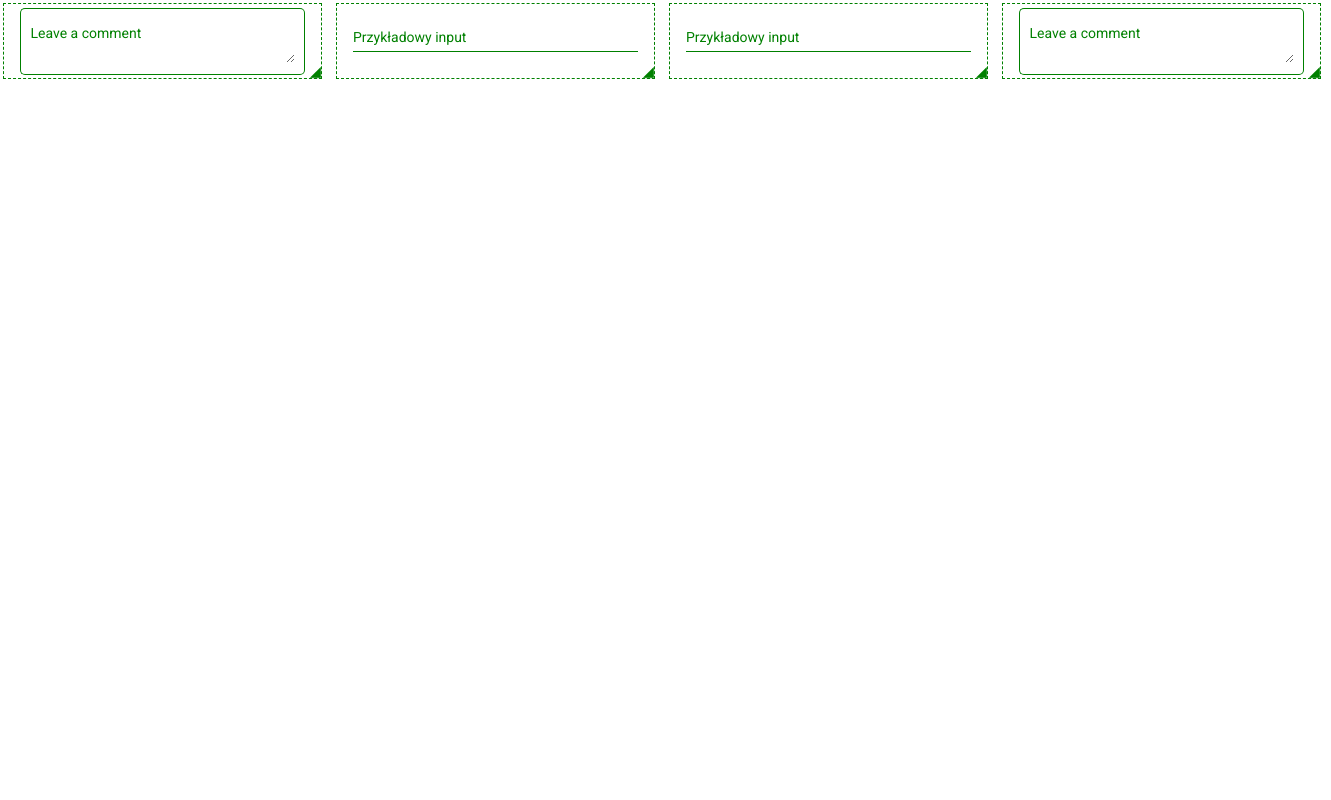
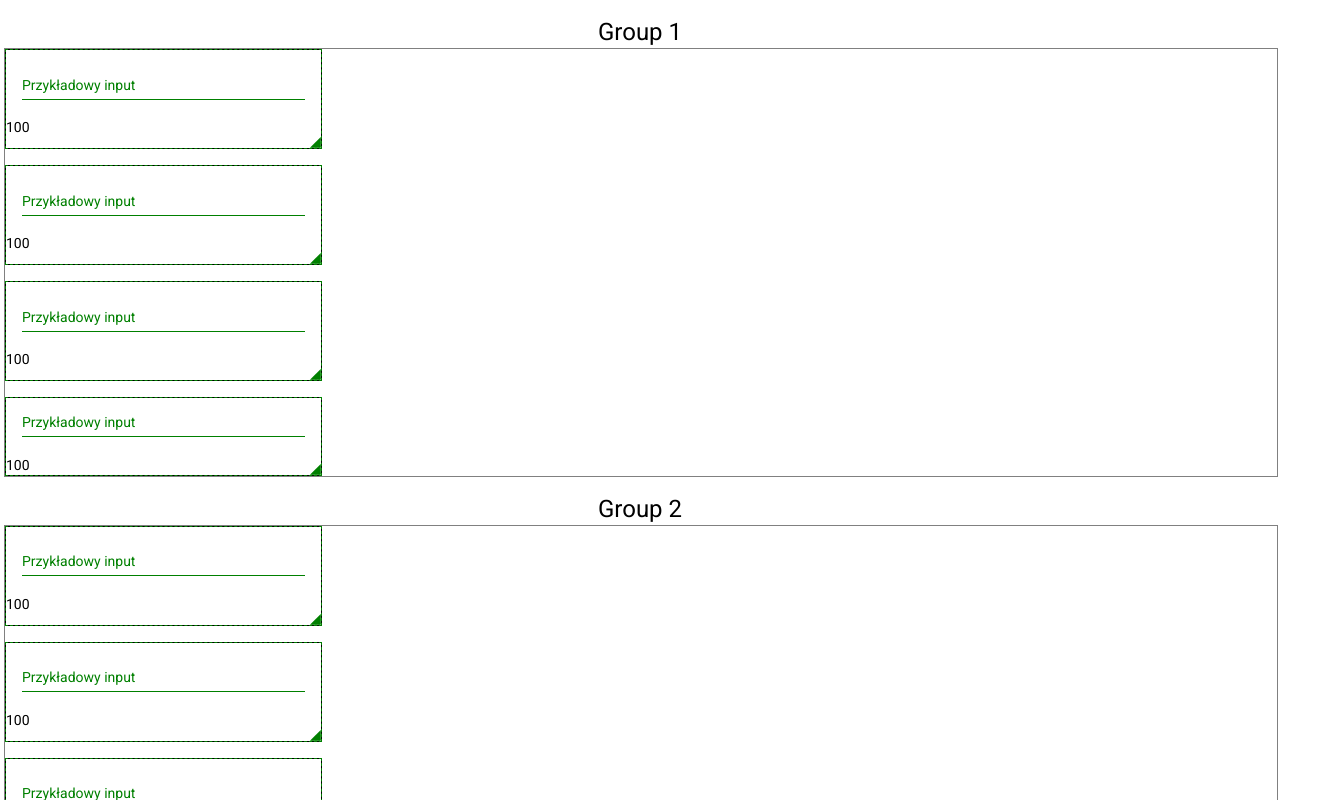
Before and after one commit to ewelina-slepko/FromDesignerPrototype, an Angular app: page / in a window 1280 px wide. Shown: the top 800 px of the page, 1331 px wide, since content can reach past the window. Built offline with nearby package versions, Linux system fonts and the light colour scheme.

Commit message:
Changed data structure

```diff
--- a/src/app/app.component.html
+++ b/src/app/app.component.html
@@ -1,3 +1,5 @@
 <div class="container">
-  <app-group></app-group>
+  <app-group *ngFor="let group of definition.groups"
+             [fields]="getFields(group.id)"
+             [item]="group"></app-group>
 </div>
--- a/src/app/app.component.ts
+++ b/src/app/app.component.ts
@@ -1,4 +1,5 @@
-import { Component } from '@angular/core';
+import {Component} from '@angular/core';
+import {definition, FieldDto} from './group/mockData';
 
 @Component({
   selector: 'app-root',
@@ -6,4 +7,9 @@ import { Component } from '@angular/core';
   styleUrls: ['./app.component.scss']
 })
 export class AppComponent {
+  definition = definition;
+
+  getFields(id: string): FieldDto[] {
+    return definition.fields.filter(item => item.designSettings.groupId === id);
+  }
 }
--- a/src/app/group/group.component.html
+++ b/src/app/group/group.component.html
@@ -1,5 +1,8 @@
-<div class="grid" [style.grid-template-columns]="templateColumns">
-  <div *ngFor="let element of groupArea; let i = index" [style.grid-area]="element">
+<h1 class="header">{{item.name}}</h1>
+<div class="grid"
+     [style.grid-template-columns]="templateColumns"
+     [style.grid-template-rows]="templateRows">
+  <div *ngFor="let element of groupArea; let i = index" [style.grid-area]="element" class="cell">
     <app-resizable-element
       (resizeEmitter)="setElementSize($event, i)"
       (dropEmitter)="drop($event, i)"
@@ -7,15 +10,10 @@
       [templateColumns]="templateColumns"
       [cellWidth]="gridCellWidth"
       [cellHeight]="gridCellHeight">
-      <mat-form-field *ngIf="!isTextArea(i)" [style.width]="'100%'">
+      <mat-form-field [style.width]="'100%'">
         <input matInput
                placeholder="Przykładowy input"
                type="textarea">
-      </mat-form-field>
-
-      <mat-form-field *ngIf="isTextArea(i)" [style.width]="'100%'" appearance="outline">
-        <mat-label>Leave a comment</mat-label>
-        <textarea matInput placeholder="Ex. It makes me feel..."></textarea>
       </mat-form-field>
     </app-resizable-element>
   </div>
--- a/src/app/group/group.component.scss
+++ b/src/app/group/group.component.scss
@@ -2,7 +2,9 @@
   width: 100%;
   display: grid;
   grid-gap: 1rem;
-  grid-template-columns: repeat(4, 300px)
+  grid-template-columns: repeat(4, 300px);
+  border: gray solid 1px;
+  margin-bottom: 1rem;
 }
 
 .shadow {
@@ -13,3 +15,12 @@
   margin-left: 1rem !important;
   margin-right: 1rem !important;
 }
+
+.cell {
+  border: 1px black solid;
+}
+
+.header {
+  margin: 1rem 1rem 0 1rem;
+  text-align: center;
+}
--- a/src/app/group/group.component.ts
+++ b/src/app/group/group.component.ts
@@ -1,6 +1,6 @@
-import {Component} from '@angular/core';
-import {ElementData, ElementOnGrid} from '../shared/resizable-element/dtos';
-import {group} from './mockData';
+import {Component, Input, OnInit} from '@angular/core';
+import {ElementData, ElementOnGrid, ElementSize} from '../shared/resizable-element/dtos';
+import {FieldDto, group, GroupDto} from './mockData';
 
 @Component({
   selector: 'app-group',
@@ -8,13 +8,18 @@ import {group} from './mockData';
   styleUrls: ['./group.component.scss']
 })
 
-export class GroupComponent {
+export class GroupComponent implements OnInit {
+
+  @Input() item!: GroupDto;
+  @Input() fields!: FieldDto[];
 
   group = group as ElementOnGrid[];
   shadow = {} as ElementOnGrid;
 
   columns = 4;
+  rows = group.length - 1;
   gridGapsWidth = (this.columns - 1) * 4;
+  gridGaspsHeight = (this.rows - 1) * 4;
   gridCellWidth = (window.innerWidth - this.gridGapsWidth) / this.columns;
   gridCellHeight = 100;
   shadowWidth!: number;
@@ -22,15 +27,33 @@ export class GroupComponent {
 
   isDragActive!: boolean;
 
-  setElementSize(width: number, index: number): void {
-    const compare = Math.ceil(width / this.gridCellWidth) + 1;
-    this.group[index].columnEnd = compare + this.group[index].columnStart - 1;
+  ngOnInit(): void {
+    console.log('group', this.item, 'fields', this.fields);
+  }
+
+  setElementSize(elementSize: ElementSize, i: number): void {
+    if (elementSize.width) {
+      const compare = Math.ceil(elementSize.width / this.gridCellWidth) + 1;
+      console.log('width compare', compare);
+      this.group[i].columnEnd = compare + this.group[i].columnStart - 1;
+      console.log('column end', this.group[i].columnEnd);
+    }
+
+    if (elementSize.height) {
+      const compare = Math.ceil(elementSize.height / this.gridCellHeight) + 1;
+      console.log('height compare', compare);
+      this.group[i].rowEnd = compare + this.group[i].rowStart - 1;
+      console.log('row end', this.group[i].rowEnd);
+    }
+    // this.setShadeX(i);
+    // this.setShadeY(i);
   }
 
   drag(data: ElementData, index: number): void {
     this.isDragActive = true;
     this.setShadeX(data.left, index);
     this.setShadeY(data.top, index);
+    console.log('data', data);
   }
 
   drop(element: ElementData, index: number): void {
@@ -61,10 +84,6 @@ export class GroupComponent {
     this.shadowHeight = this.getSelectedElementHeight(i);
     this.shadow.rowStart = this.calcRowStart(yPos, this.shadowHeight);
     this.shadow.rowEnd = this.calcRowEnd(yPos, this.shadowHeight);
-  }
-
-  isTextArea(i: number): boolean {
-    return this.group[i].textarea;
   }
 
   private getSelectedElementWidth(i: number): number {
@@ -101,6 +120,10 @@ export class GroupComponent {
     return `repeat(${this.columns}, ${this.gridCellWidth}px)`;
   }
 
+  get templateRows(): string {
+    return `repeat(${this.rows}, ${this.gridCellHeight}px)`;
+  }
+
   get dragShadeArea(): string {
     return `${this.shadow.rowStart} / ${this.shadow.columnStart} / ${this.shadow.rowEnd} / ${this.shadow.columnEnd}`;
   }
--- a/src/app/group/mockData.ts
+++ b/src/app/group/mockData.ts
@@ -4,24 +4,149 @@ export const group = [
     rowEnd: 1,
     columnStart: 1,
     columnEnd: 1,
-    textarea: true,
   }, {
-    rowStart: 1,
-    rowEnd: 1,
-    columnStart: 2,
-    columnEnd: 2,
-    textarea: false,
+    rowStart: 2,
+    rowEnd: 2,
+    columnStart: 1,
+    columnEnd: 1,
   }, {
-    rowStart: 1,
-    rowEnd: 1,
-    columnStart: 3,
-    columnEnd: 3,
-    textarea: false,
+    rowStart: 3,
+    rowEnd: 3,
+    columnStart: 1,
+    columnEnd: 1,
   }, {
-    rowStart: 1,
-    rowEnd: 1,
-    columnStart: 4,
-    columnEnd: 4,
-    textarea: true
+    rowStart: 4,
+    rowEnd: 4,
+    columnStart: 1,
+    columnEnd: 1,
   }
 ];
+
+export interface DefinitionDto {
+  groups: GroupDto[];
+  fields: FieldDto[];
+}
+
+export interface GroupDto {
+  name: string;
+  index: number;
+  id: string;
+}
+
+export interface FieldDto {
+  label: string;
+  designSettings: DesignSettingsDto;
+}
+
+export interface DesignSettingsDto {
+  groupId: string;
+  position: PositionDto;
+}
+
+export interface PositionDto {
+  rowStart: number;
+  rowEnd: number;
+  columnStart: number;
+  columnEnd: number;
+}
+
+export const definition: DefinitionDto = {
+  groups: [
+    {name: 'Group 1', index: 0, id: '1'},
+    {name: 'Group 2', index: 1, id: '2'},
+    {name: 'Group 3', index: 2, id: '3'},
+  ],
+  fields: [
+    {
+      label: 'Pole 1',
+      designSettings:
+        {
+          groupId: '1',
+          position: {
+            rowStart: 1,
+            rowEnd: 1,
+            columnStart: 1,
+            columnEnd: 1,
+          }
+        }
+    },
+    {
+      label: 'Pole 2',
+      designSettings:
+        {
+          groupId: '1',
+          position: {
+            rowStart: 2,
+            rowEnd: 2,
+            columnStart: 1,
+            columnEnd: 1,
+          }
+        }
+    },
+    {
+      label: 'Pole 3',
+      designSettings:
+        {
+          groupId: '1',
+          position: {
+            rowStart: 3,
+            rowEnd: 3,
+            columnStart: 1,
+            columnEnd: 1,
+          }
+        }
+    },
+    {
+      label: 'Pole 4',
+      designSettings:
+        {
+          groupId: '1',
+          position: {
+            rowStart: 3,
+            rowEnd: 3,
+            columnStart: 1,
+            columnEnd: 1,
+          }
+        }
+    },
+    {
+      label: 'Pole 5',
+      designSettings:
+        {
+          groupId: '2',
+          position: {
+            rowStart: 1,
+            rowEnd: 1,
+            columnStart: 1,
+            columnEnd: 1,
+          }
+        }
+    },
+    {
+      label: 'Pole 6',
+      designSettings:
+        {
+          groupId: '2',
+          position: {
+            rowStart: 1,
+            rowEnd: 1,
+            columnStart: 2,
+            columnEnd: 2,
+          }
+        }
+    },
+    {
+      label: 'Pole 7',
+      designSettings:
+        {
+          groupId: '3',
+          position: {
+            rowStart: 1,
+            rowEnd: 1,
+            columnStart: 3,
+            columnEnd: 3,
+          }
+        }
+    }
+  ]
+};
--- a/src/app/shared/resizable-element/dtos.ts
+++ b/src/app/shared/resizable-element/dtos.ts
@@ -12,9 +12,12 @@ export interface ElementOnGrid {
   textarea: boolean;
 }
 
-export interface ElementData {
+export interface ElementData extends ElementSize {
   left: number;
   top: number;
+}
+
+export interface ElementSize {
   width: number;
   height: number;
 }
--- a/src/app/shared/resizable-element/resizable-element.component.html
+++ b/src/app/shared/resizable-element/resizable-element.component.html
@@ -1,4 +1,4 @@
-<div #resizableElementRef class="resizable-draggable"
+<div *ngIf="resizableElement" #resizableElementRef class="resizable-draggable"
      [style.width.px]="resizableElement.width"
      [style.height.px]="resizableElement.height"
      [style.transform]="'translate3d('+ resizableElement.left + 'px,' + resizableElement.top + 'px,' + '0px)'"
@@ -7,6 +7,7 @@
      (window:mouseup)="setStatus($event, 0)"
 >
   <ng-content [style.width]="'100%'"></ng-content>
+  {{cellHeight}}
 
   <div class="resize-action" (mousedown)="setStatus($event, 1)"></div>
 </div>
--- a/src/app/shared/resizable-element/resizable-element.component.ts
+++ b/src/app/shared/resizable-element/resizable-element.component.ts
@@ -1,5 +1,5 @@
 import {AfterViewInit, Component, ElementRef, EventEmitter, HostListener, Input, OnInit, Output, ViewChild} from '@angular/core';
-import {AxisCoordinates, ElementData, ElementPosition, MousePosition, Status} from './dtos';
+import {AxisCoordinates, ElementData, ElementPosition, ElementSize, MousePosition, Status} from './dtos';
 
 @Component({
   selector: 'app-resizable-element',
@@ -13,7 +13,7 @@ export class ResizableElementComponent implements AfterViewInit {
   @Input() cellWidth!: number;
   @Input() cellHeight!: number;
 
-  @Output() resizeEmitter = new EventEmitter<number>();
+  @Output() resizeEmitter = new EventEmitter<ElementSize>();
   @Output() dragEmitter = new EventEmitter<ElementData>();
   @Output() dropEmitter = new EventEmitter<ElementData>();
 
@@ -45,8 +45,9 @@ export class ResizableElementComponent implements AfterViewInit {
   @HostListener('window:mouseup', ['$event'])
   onMouseUp(): void {
 
-    if (!isNaN(this.resizableElement.width)) {
-      this.resizeEmitter.emit(this.resizableElement.width);
+    if (!isNaN(this.resizableElement.width || this.resizableElement.height)) {
+      const resizeData = {width: this.resizableElement.width, height: this.resizableElement.height} as ElementSize;
+      this.resizeEmitter.emit(resizeData);
       return;
     }
 
@@ -57,6 +58,7 @@ export class ResizableElementComponent implements AfterViewInit {
 
   ngAfterViewInit(): void {
     this.loadElement();
+    console.log(this.cellWidth, this.cellHeight);
   }
 
   private loadElement(): void {
@@ -82,6 +84,9 @@ export class ResizableElementComponent implements AfterViewInit {
 
   private resize(): void {
     this.resizableElement.width = Number(this.mousePosition.x > this.elementPosition.left) ? this.mousePosition.x - this.elementPosition.left : 0;
+    this.resizableElement.height = Number(this.mousePosition.y > this.elementPosition.top) ? this.mousePosition.y - this.elementPosition.top : 0;
+
+    console.log(this.resizableElement);
   }
 
   private move(): void {
```
